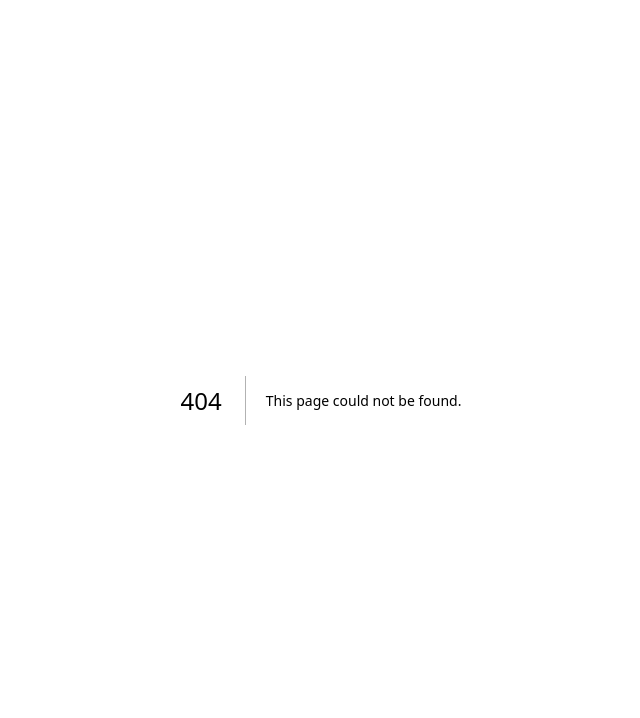
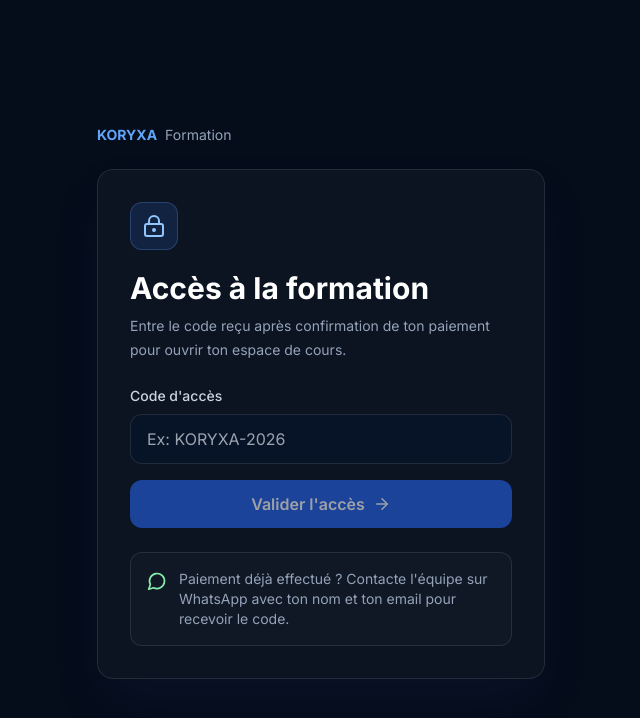
Before and after one commit to Juniorleriche27/koryxa_formation, a Next.js app in the folder frontend/: page /access in a window 1280 px wide. Before the commit this address had no page. Shown: the top 718 px of the page, without its empty margins (319-959 px from the left). Built offline with nearby package versions, Linux system fonts and the light colour scheme.

Commit message:
Add temporary frontend access gate

```diff
--- /dev/null
+++ b/frontend/app/access/page.tsx
@@ -0,0 +1,104 @@
+"use client";
+
+import { FormEvent, useState } from "react";
+import { Suspense } from "react";
+import { useSearchParams } from "next/navigation";
+import Link from "next/link";
+import { ArrowRight, LockKeyhole, MessageCircle } from "lucide-react";
+
+function AccessForm() {
+  const searchParams = useSearchParams();
+  const redirect = searchParams.get("redirect") || "/dashboard";
+  const [code, setCode] = useState("");
+  const [loading, setLoading] = useState(false);
+  const [error, setError] = useState("");
+
+  const submit = async (event: FormEvent<HTMLFormElement>) => {
+    event.preventDefault();
+    setLoading(true);
+    setError("");
+
+    const response = await fetch("/api/access", {
+      method: "POST",
+      headers: { "Content-Type": "application/json" },
+      body: JSON.stringify({ code }),
+    });
+
+    if (response.ok) {
+      window.location.href = redirect.startsWith("/") ? redirect : "/dashboard";
+      return;
+    }
+
+    const payload = await response.json().catch(() => null);
+    setError(payload?.message || "Impossible de valider ce code.");
+    setLoading(false);
+  };
+
+  return (
+    <main className="min-h-screen bg-[#050c1a] text-white flex items-center justify-center px-4 py-10">
+      <section className="w-full max-w-md">
+        <Link href="/" className="inline-flex items-center gap-2 text-sm text-slate-400 hover:text-white mb-6">
+          <span className="text-blue-400 font-bold">KORYXA</span>
+          <span>Formation</span>
+        </Link>
+
+        <div className="rounded-2xl border border-white/10 bg-white/[0.03] p-6 sm:p-8 shadow-2xl shadow-blue-950/30">
+          <div className="w-12 h-12 rounded-xl bg-blue-500/15 border border-blue-400/25 flex items-center justify-center mb-5">
+            <LockKeyhole className="text-blue-300" size={24} />
+          </div>
+
+          <h1 className="text-2xl sm:text-3xl font-bold mb-2">Accès à la formation</h1>
+          <p className="text-slate-400 text-sm leading-6 mb-6">
+            Entre le code reçu après confirmation de ton paiement pour ouvrir ton espace de cours.
+          </p>
+
+          <form onSubmit={submit} className="space-y-4">
+            <div>
+              <label htmlFor="access-code" className="block text-sm font-medium text-slate-300 mb-2">
+                Code d'accès
+              </label>
+              <input
+                id="access-code"
+                value={code}
+                onChange={(event) => setCode(event.target.value)}
+                autoComplete="one-time-code"
+                placeholder="Ex: KORYXA-2026"
+                className="w-full rounded-xl border border-white/10 bg-[#071326] px-4 py-3 text-white outline-none transition focus:border-blue-400 focus:ring-2 focus:ring-blue-400/20"
+              />
+            </div>
+
+            {error && (
+              <p className="rounded-xl border border-red-400/20 bg-red-500/10 px-4 py-3 text-sm text-red-200">
+                {error}
+              </p>
+            )}
+
+            <button
+              type="submit"
+              disabled={loading || !code.trim()}
+              className="w-full inline-flex items-center justify-center gap-2 rounded-xl bg-blue-600 px-5 py-3 font-semibold text-white transition hover:bg-blue-500 disabled:cursor-not-allowed disabled:opacity-60"
+            >
+              {loading ? "Validation..." : "Valider l'accès"}
+              {!loading && <ArrowRight size={18} />}
+            </button>
+          </form>
+
+          <div className="mt-6 flex gap-3 rounded-xl border border-white/10 bg-white/[0.02] p-4">
+            <MessageCircle className="text-green-300 shrink-0 mt-0.5" size={20} />
+            <p className="text-sm text-slate-400">
+              Paiement déjà effectué ? Contacte l'équipe sur WhatsApp avec ton nom et ton email pour recevoir le code.
+            </p>
+          </div>
+        </div>
+      </section>
+    </main>
+  );
+}
+
+export default function AccessPage() {
+  return (
+    <Suspense fallback={null}>
+      <AccessForm />
+    </Suspense>
+  );
+}
--- /dev/null
+++ b/frontend/app/api/access/route.ts
@@ -0,0 +1,37 @@
+import { NextResponse } from "next/server";
+import { ACCESS_COOKIE_NAME, accessTokenFor } from "@/lib/accessControl";
+
+export async function POST(request: Request) {
+  const expectedCode = process.env.KORYXA_FORMATION_ACCESS_CODE;
+
+  if (!expectedCode) {
+    return NextResponse.json(
+      { message: "Le code d'accès n'est pas encore configuré." },
+      { status: 503 }
+    );
+  }
+
+  const body = await request.json().catch(() => null);
+  const code = typeof body?.code === "string" ? body.code.trim() : "";
+
+  if (!code || code !== expectedCode.trim()) {
+    return NextResponse.json(
+      { message: "Code incorrect. Vérifie le code reçu après validation du paiement." },
+      { status: 401 }
+    );
+  }
+
+  const response = NextResponse.json({ ok: true });
+
+  response.cookies.set({
+    name: ACCESS_COOKIE_NAME,
+    value: await accessTokenFor(expectedCode),
+    httpOnly: true,
+    secure: process.env.NODE_ENV === "production",
+    sameSite: "lax",
+    path: "/",
+    maxAge: 60 * 60 * 24 * 90,
+  });
+
+  return response;
+}
--- /dev/null
+++ b/frontend/lib/accessControl.ts
@@ -0,0 +1,17 @@
+export const ACCESS_COOKIE_NAME = "koryxa_formation_access";
+
+export async function accessTokenFor(code: string) {
+  const encoder = new TextEncoder();
+  const data = encoder.encode(code.trim());
+  const digest = await crypto.subtle.digest("SHA-256", data);
+  return Array.from(new Uint8Array(digest))
+    .map((byte) => byte.toString(16).padStart(2, "0"))
+    .join("");
+}
+
+export async function getExpectedAccessToken() {
+  const code = process.env.KORYXA_FORMATION_ACCESS_CODE;
+  if (!code) return null;
+
+  return accessTokenFor(code);
+}
```
Also changed, not shown: frontend/middleware.ts (+13 -1 lines), 1 other file (tests, documents, lock files or other folders).
